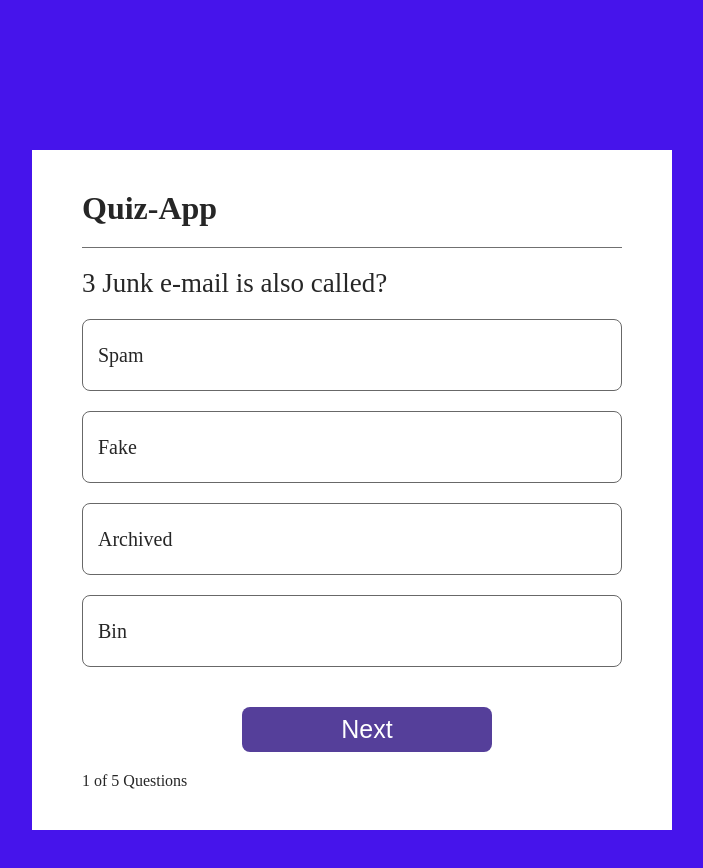
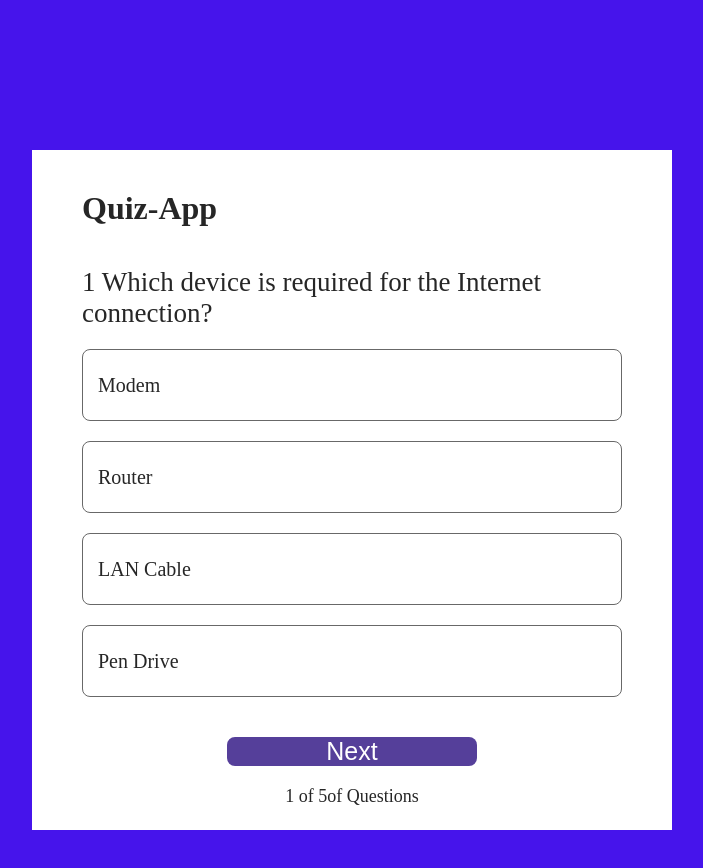
Before and after one commit to abudi-09/Quiz-App, a React (Vite) app: page / in a window 1280 px wide. Shown: the top 868 px of the page, without its empty margins (288-991 px from the left). Built offline with nearby package versions, Linux system fonts and the light colour scheme.

Commit message:
quiz -app full function

```diff
--- a/src/components/Quiz.css
+++ b/src/components/Quiz.css
@@ -43,18 +43,19 @@
   cursor: pointer;
   align-items: center;
   justify-content: center;
-  margin-left: 160px;
+
   border: none;
 }
-.container.index {
+.index {
   margin: auto;
   font-size: 18px;
 }
 .correct {
-  background: #ffebeb;
-  border-color: #4acf53;
+  background: #d4edda;
+  border-color: #28a745;
 }
+
 .wrong {
-  background-color: #ffebeb;
-  border-color: #ff4a53;
+  background-color: #f8d7da;
+  border-color: #dc3545;
 }
--- a/src/components/Quiz.jsx
+++ b/src/components/Quiz.jsx
@@ -46,9 +46,10 @@ const data = [
 ];
 
 export default function Quiz() {
-  const [index, setIndex] = useState(2);
+  const [index, setIndex] = useState(0);
   const [question, setQuestion] = useState(data[index]);
   const [lock, setLock] = useState(false);
+  const [score, setScore] = useState(0);
   const option1 = useRef(null);
   const option2 = useRef(null);
   const option3 = useRef(null);
@@ -59,10 +60,37 @@ export default function Quiz() {
       if (question.ans === ans) {
         e.target.classList.add("correct");
         setLock(true);
+        setScore((prev) => prev + 1);
       } else {
         e.target.classList.add("wrong");
+
+        option_array[question.ans - 1].current.classList.add("correct");
         setLock(true);
-        option_array[question.ans - 1].current.classList.add("correct");
+      }
+    }
+  };
+
+  const next = () => {
+    if (lock === true) {
+      const newIndex = index + 1;
+      if (newIndex < data.length) {
+        setIndex(newIndex);
+        setQuestion(data[newIndex]);
+        setLock(false);
+        option_array.forEach((option) => {
+          option.current.classList.remove("wrong");
+          option.current.classList.remove("correct");
+        });
+      } else {
+        alert(`Quiz finished! Your score: ${score}/${data.length}`);
+        setIndex(0);
+        setQuestion(data[0]);
+        setScore(0);
+        setLock(false);
+        option_array.forEach((option) => {
+          option.current.classList.remove("wrong");
+          option.current.classList.remove("correct");
+        });
       }
     }
   };
@@ -78,7 +106,7 @@ export default function Quiz() {
         <li
           ref={option1}
           onClick={(e) => {
-            checkAns(e);
+            checkAns(e, 1);
           }}
         >
           {question.option1}
@@ -86,7 +114,7 @@ export default function Quiz() {
         <li
           ref={option2}
           onClick={(e) => {
-            checkAns(e, 1);
+            checkAns(e, 2);
           }}
         >
           {question.option2}
@@ -94,7 +122,7 @@ export default function Quiz() {
         <li
           ref={option3}
           onClick={(e) => {
-            checkAns(e, 1);
+            checkAns(e, 3);
           }}
         >
           {question.option3}
@@ -102,14 +130,16 @@ export default function Quiz() {
         <li
           ref={option4}
           onClick={(e) => {
-            checkAns(e, 1);
+            checkAns(e, 4);
           }}
         >
           {question.option4}
         </li>
       </ul>
-      <button>Next</button>
-      <div className="index">1 of 5 Questions</div>
+      <button onClick={next}> Next</button>
+      <div className="index">
+        {index + 1} of {data.length}of Questions
+      </div>
     </div>
   );
 }
```
